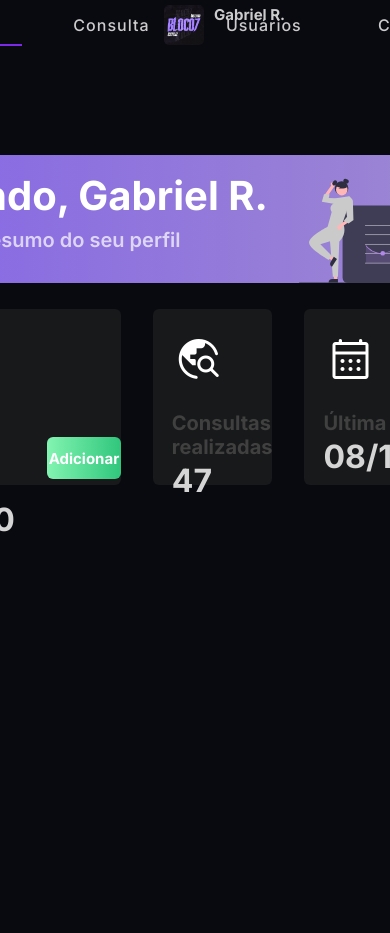
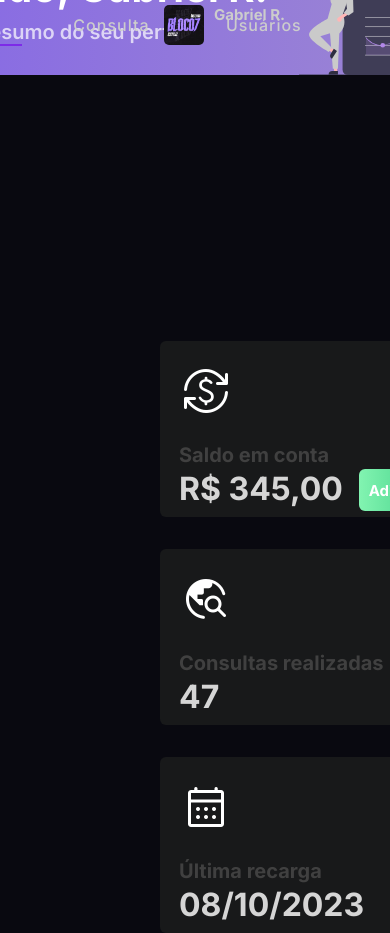
Before and after one commit to gabrxdev/B7Technology, a Vue app: page /dashboard in a window 390 px wide. Shown: the top 933 px of the page. Before the commit the page ends 844 px from the top, so only its background shows below. Built offline with nearby package versions, Linux system fonts and the light colour scheme.

Commit message:
Responsividade

```diff
--- a/package.json
+++ b/package.json
@@ -3,7 +3,7 @@
   "version": "0.0.0",
   "private": true,
   "scripts": {
-    "dev": "vite",
+    "dev": "vite --host",
     "build": "vite build",
     "preview": "vite preview",
     "lint": "eslint . --ext .vue,.js,.jsx,.cjs,.mjs --fix --ignore-path .gitignore",
--- a/src/views/Dashboard.vue
+++ b/src/views/Dashboard.vue
@@ -84,5 +84,18 @@
     justify-content: center;
     margin-top: 26px;
 }
+@media screen and (max-width: 768px) {
+    .card-section{
+        display: flex;
+        flex-direction: column;
+        margin-left: 20rem;
+        position: relative;
+        top: 15rem;
 
+    }
+    main{
+        display: flex;
+        flex-direction: column;
+    }
+}
 </style>
```
